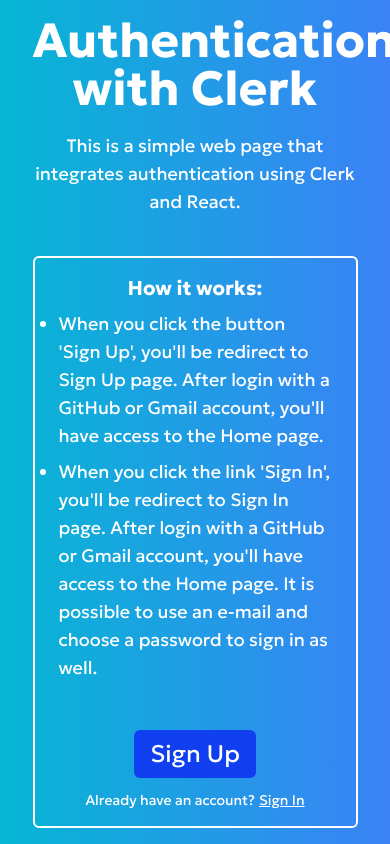
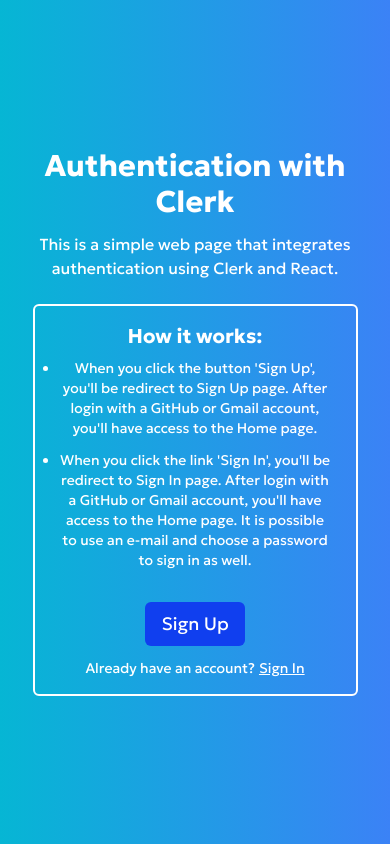
Before and after one commit to vivianebresolin/authentication-with-clerk, a React (Vite) app: page / in a window 390 px wide. Built offline with nearby package versions, Linux system fonts and the light colour scheme; no server answers.

Commit message:
fix layout problem on mobile

```diff
--- a/src/components/pages/home/index.tsx
+++ b/src/components/pages/home/index.tsx
@@ -10,7 +10,7 @@
   return (
     <>
       <UserButton/>
-      <div>Hello, {user.firstName}! Welcome!!</div>
+      <div className="text-black">Hello, {user.firstName || "visitor"}! Welcome!!</div>
     </>
   );
 }
--- a/src/components/pages/initial/index.tsx
+++ b/src/components/pages/initial/index.tsx
@@ -5,20 +5,20 @@
 export default function Initial() {
   return (
     <Wrapper>
-      <div className="w-5/6 lg:w-3/4 xl:w-2/3 mx-auto">
-        <h1 className="text-5xl lg:text-6xl font-bold text-center mb-5">Authentication with Clerk</h1>
-        <AppParagraph otherCss="text-lg lg:text-xl">This is a simple web page that integrates authentication using Clerk and React.</AppParagraph>
-        <div className="mt-10 md:mt-12 border-2 border-white rounded-md py-4 px-6">
+      <div className="w-5/6 lg:w-3/4 xl:w-2/3">
+        <h1 className="text-3xl sm:text-4xl md:text-5xl lg:text-6xl font-bold text-center mb-3 sm:mb-5">Authentication with Clerk</h1>
+        <AppParagraph otherCss="text-md sm:text-lg lg:text-xl">This is a simple web page that integrates authentication using Clerk and React.</AppParagraph>
+        <div className="mt-6 sm:mt-10 md:mt-12 md:max-w-4xl md:mx-auto border-2 border-white rounded-md py-4 px-6 sm:px-10 md:px-12">
           <AppParagraph otherCss="font-bold text-xl">How it works:</AppParagraph>
-          <ul className="list-disc text-lg mt-2">
-            <li>When you click the button 'Sign Up', you'll be redirect to Sign Up page. After login with a GitHub or Gmail account, you'll have access to the Home page.</li>
-            <li className="mt-2">When you click the link 'Sign In', you'll be redirect to Sign In page. After login with a GitHub or Gmail account, you'll have access to the Home page. It is possible to use an e-mail and choose a password to sign in as well.</li>
+          <ul className="list-disc text-lg mt-2 sm:mt-4">
+            <li className="text-sm text-center sm:text-base">When you click the button 'Sign Up', you'll be redirect to Sign Up page. After login with a GitHub or Gmail account, you'll have access to the Home page.</li>
+            <li className="text-sm text-center sm:text-base mt-3 sm:mt-4">When you click the link 'Sign In', you'll be redirect to Sign In page. After login with a GitHub or Gmail account, you'll have access to the Home page. It is possible to use an e-mail and choose a password to sign in as well.</li>
           </ul>
           <div className="flex flex-col items-center">
             <Link to="/sign-up">
-              <button className="bg-[#103FEF] py-2 px-4 mt-12 rounded-md text-2xl">Sign Up</button>
+              <button className="bg-[#103FEF] py-2 px-4 mt-8 sm:mt-12 rounded-md text-lg sm:text-2xl">Sign Up</button>
             </Link>
-              <p className="mt-3 text-sm">
+              <p className="mt-3 text-sm text-center">
                 Already have an account?
                 <Link to="/sign-in">
                   <a className="ml-1 underline">Sign In</a>
--- a/src/components/wrapper/index.tsx
+++ b/src/components/wrapper/index.tsx
@@ -4,7 +4,7 @@
 
 export default function Wrapper({ children }: WrapperProps) {
   return(
-    <div className="h-screen flex flex-col justify-center items-center bg-gradient-to-r from-cyan-500 to-blue-500">
+    <div className="h-screen flex flex-1 flex-col justify-center items-center bg-gradient-to-r from-cyan-500 to-blue-500">
       {children}
     </div>
   )
```
